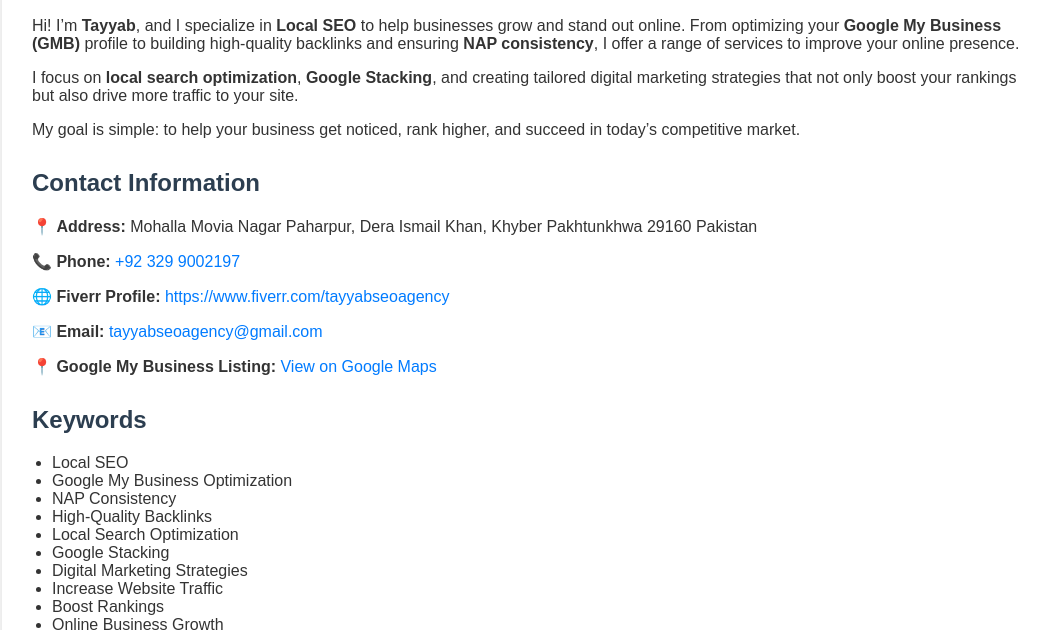
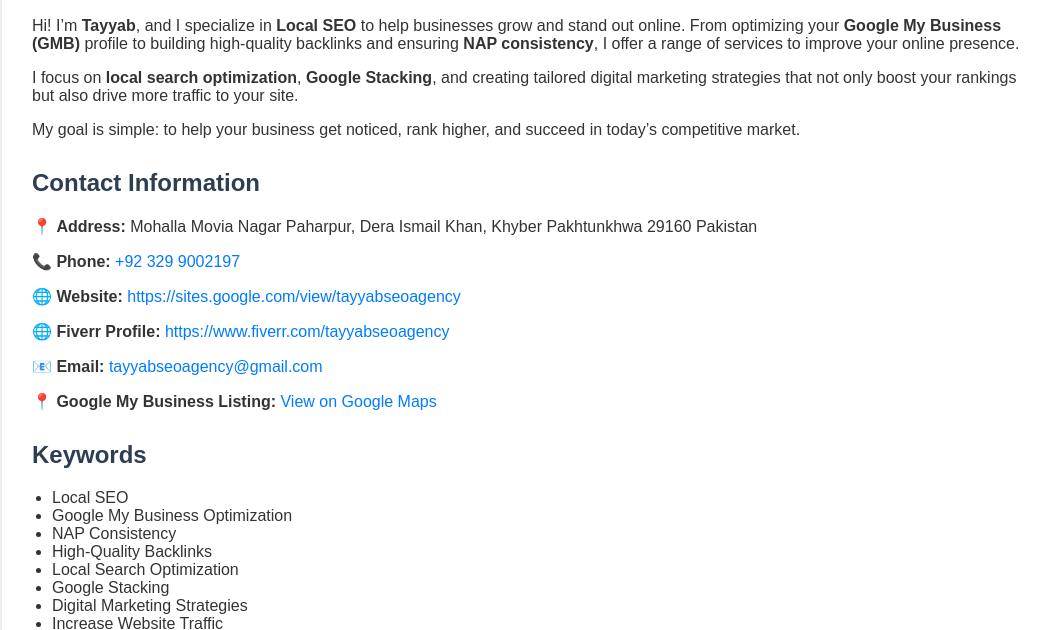
Before and after one commit to tayyabseoagency/tayyabseoagency, a plain HTML site: page index.html in a window 1280 px wide. Shown: the part 181-811 px from the top of the page, without its empty margins (108-1157 px from the left). Drawn offline with Linux system fonts and the light colour scheme.

Commit message:
Update index.html

```diff
--- a/index.html
+++ b/index.html
@@ -58,6 +58,7 @@
       <h2>Contact Information</h2>
       <p>📍 <strong>Address:</strong> Mohalla Movia Nagar Paharpur, Dera Ismail Khan, Khyber Pakhtunkhwa 29160 Pakistan</p>
       <p>📞 <strong>Phone:</strong> <a href="tel:+923299002197">+92 329 9002197</a></p>
+      <p>🌐 <strong>Website:</strong> <a href="https://sites.google.com/view/tayyabseoagency" target="_blank">https://sites.google.com/view/tayyabseoagency</a></p>
       <p>🌐 <strong>Fiverr Profile:</strong> <a href="https://www.fiverr.com/tayyabseoagency" target="_blank">https://www.fiverr.com/tayyabseoagency</a></p>
       <p>📧 <strong>Email:</strong> <a href="mailto:tayyabseoagency@gmail.com">tayyabseoagency@gmail.com</a></p>
       <p>📍 <strong>Google My Business Listing:</strong> <a href="https://maps.app.goo.gl/1g8drufrffWuSmKW7" target="_blank">View on Google Maps</a></p>
```
